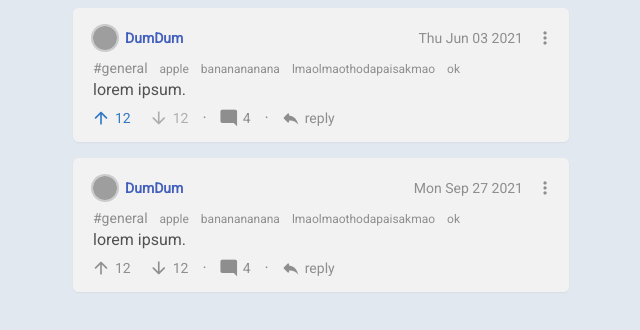
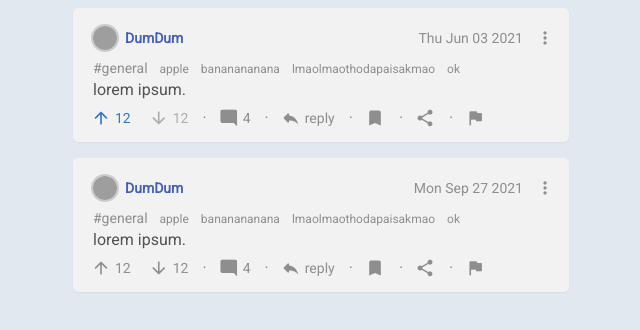
Before and after one commit to aryan02420/vite-vue-bpgc-conf-client, a Vue app: page / in a window 1280 px wide. Shown: the top 330 px of the page, without its empty margins (319-959 px from the left). Built offline with nearby package versions, Linux system fonts and the light colour scheme; grey boxes are pictures that could not be loaded.

Commit message:
more buttons

```diff
--- a/src/components/container.vue
+++ b/src/components/container.vue
@@ -26,6 +26,16 @@
         <Separator />
         <SmallButton text="reply" icon="reply"
           @clicked-event="reply" />
+        <Separator />
+        <SmallButton icon="bookmark"
+          :class="[{'text-action-danger': isBookmarked}]"
+          @clicked-event="bookmark" />
+        <Separator />
+        <SmallButton icon="share"
+          @clicked-event="share" />
+        <Separator />
+        <SmallButton icon="flag"
+          @clicked-event="report" />
       </div>
     </div>
     <div v-if="commentsVisible" class="bg-gray-800 bg-opacity-5 pl-5">
@@ -72,7 +82,8 @@ export default defineComponent({
   },
   data() {
     return {
-      commentsVisible: false
+      commentsVisible: false,
+      isBookmarked: false
     }
   },
   methods: {
@@ -82,11 +93,20 @@ export default defineComponent({
     reply() {
       console.log(this.$el.id)
     },
-    vote(this:any, newVote:number) {
+    share() {
+      console.log(this.$el.id)
+    },
+    report() {
+      console.log(this.$el.id)
+    },
+    vote(newVote:number) {
       if (this.postInfo.voted == newVote) {
         newVote = 0   // unvote
       }
       console.log(this.$el.id, newVote)
+    },
+    bookmark() {
+      this.isBookmarked = ! this.isBookmarked
     }
   },
   computed: {
```
